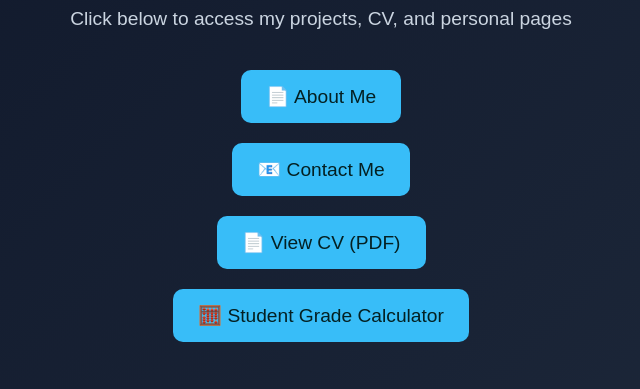
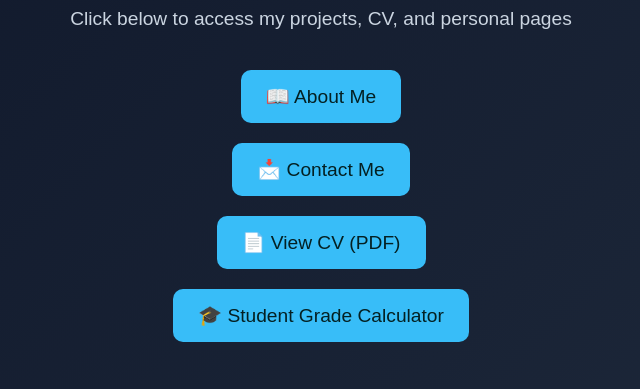
Before and after one commit to Clarion231/-Self-Portfolio, a plain HTML site: page index.html in a window 1280 px wide. Shown: the part 156-545 px from the top of the page, 319-959 px from the left. Drawn offline with Linux system fonts and the light colour scheme.

Commit message:
Update index.html

```diff
--- a/index.html
+++ b/index.html
@@ -55,13 +55,12 @@
   <h1>Clarion's Portfolio</h1>
   <p>Click below to access my projects, CV, and personal pages</p>
 
-  <div class="link-buttons">
-  <a href="about.html">📄 About Me</a>
-  <a href="contact.html">📧 Contact Me</a>
-  <a href="CV.pdf" target="_blank">📄 View CV (PDF)</a>
-  <a href="student-grade-calculator.html">🧮 Student Grade Calculator</a>
-
-</div>
+   <div class="link-buttons">
+    <a href="about.html">📖 About Me</a>
+    <a href="contact.html">📩 Contact Me</a>
+    <a href="cv.pdf" target="_blank">📄 View CV (PDF)</a>
+    <a href="student-grade-calculator.html">🎓 Student Grade Calculator</a>
+  </div>
 
   <footer>
     &copy; 2025 Clarion Kimuron Kipchumba | My Portfolio
```
